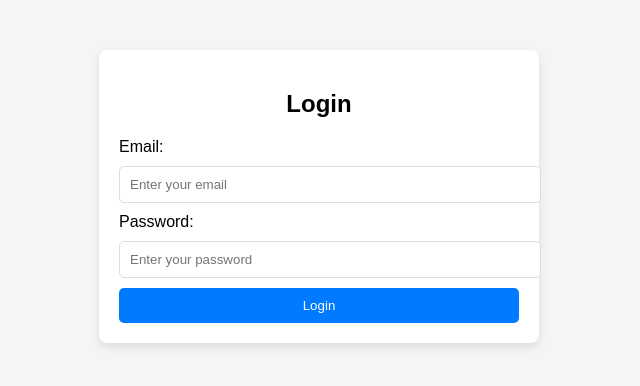
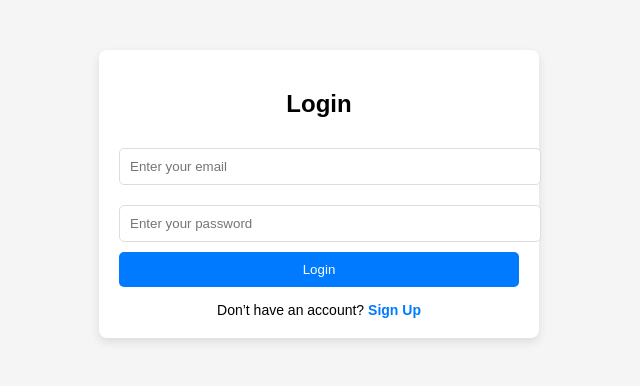
Before and after one commit to RafailFerre/ads_website, a Flask app: page /login in a window 1280 px wide. Shown: the top 386 px of the page, without its empty margins (321-961 px from the left). Run offline with Flask 3, Linux system fonts and the light colour scheme.

Commit message:
upgraded templates login.html, register.html to move login page from register page and from register to login

```diff
--- a/app/templates/login.html
+++ b/app/templates/login.html
@@ -43,18 +43,33 @@
         button:hover {
             background: #0056b3;
         }
+        .form-footer {
+            text-align: center;
+            margin-top: 15px;
+            font-size: 14px;
+        }
+        .form-footer a {
+            color: #007BFF;
+            text-decoration: none;
+            font-weight: bold;
+        }
+        .form-footer a:hover {
+            text-decoration: underline;
+        }
     </style>
 </head>
 <body>
     <div class="container">
         <h2>Login</h2>
         <form id="loginForm">
-            <label for="email">Email:</label>
             <input type="email" id="email" name="email" placeholder="Enter your email" required>
-            <label for="password">Password:</label>
             <input type="password" id="password" name="password" placeholder="Enter your password" required>
             <button type="submit">Login</button>
         </form>
+
+        <div class="form-footer">
+            Don’t have an account? <a href="/register">Sign Up</a>
+        </div>
     </div>
 
     <script>
--- a/app/templates/register.html
+++ b/app/templates/register.html
@@ -138,7 +138,7 @@
         </form>
 
         <div class="form-footer">
-            Already have an account? <a href="#">Log in</a>
+            Already have an account? <a href="{{ url_for('main.login') }}">Log in</a>
         </div>
     </div>
 </body>
```
